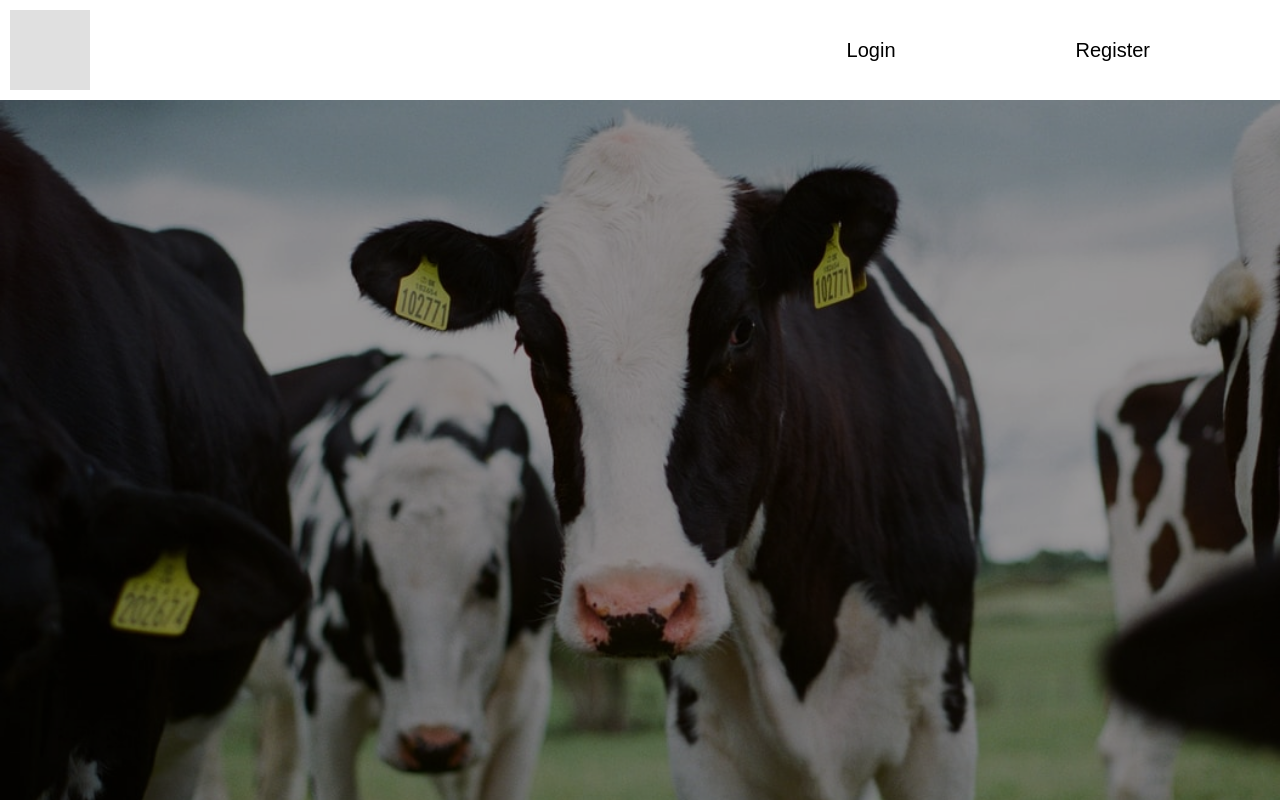
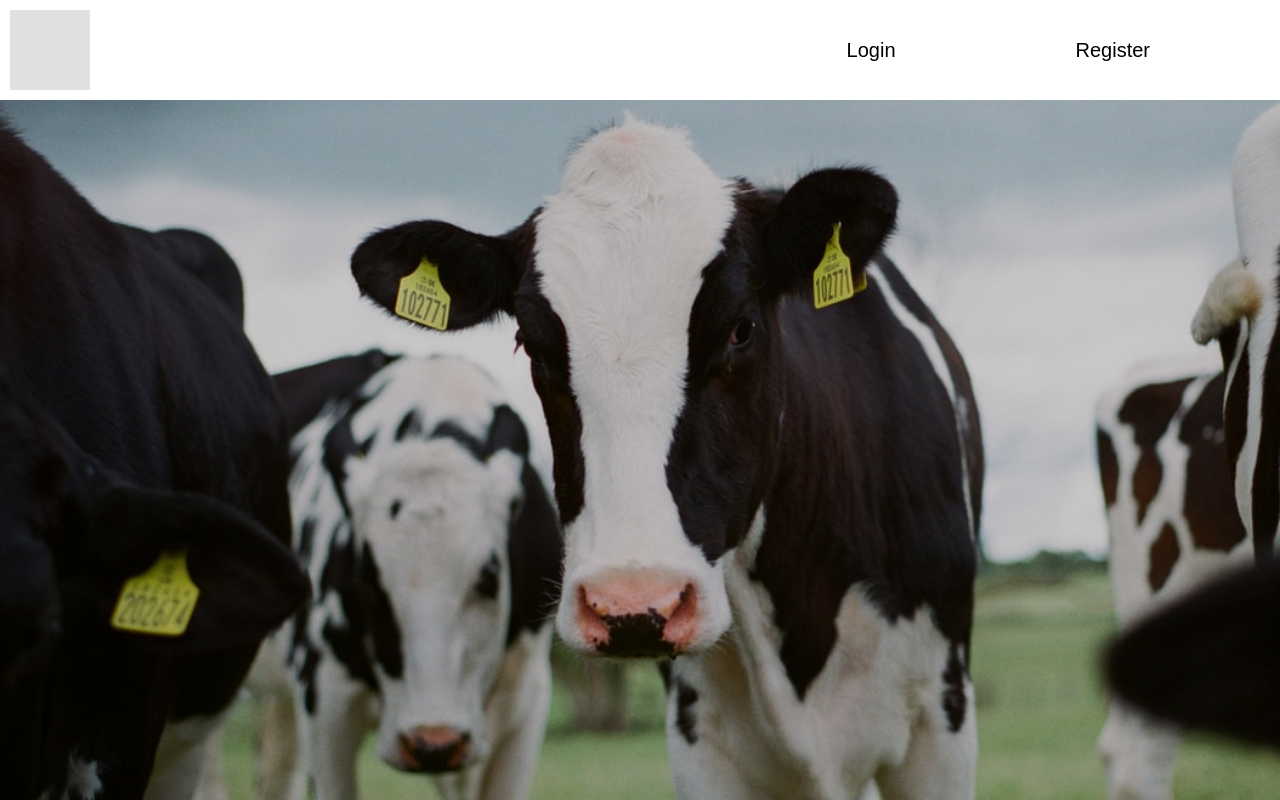
Before and after one commit to DeathSy/thai-agriculture-frontned, a React (Create React App) app: page / in a window 1280 px wide. Built offline with nearby package versions, Linux system fonts and the light colour scheme.

Commit message:
EDIT css background

```diff
--- a/src/components/Bannerblock.js
+++ b/src/components/Bannerblock.js
@@ -21,7 +21,7 @@ const BackgroundOverlay = styled.div`
   flex-direction: column;
   justify-content: center;
   align-items: center;
-  background-color: rgba(0,0,0,0.4);
+  background-color: rgba(0,0,0,0.2);
 `
 
 function BannerBlock ({ src, height = 100, children }) {
```
